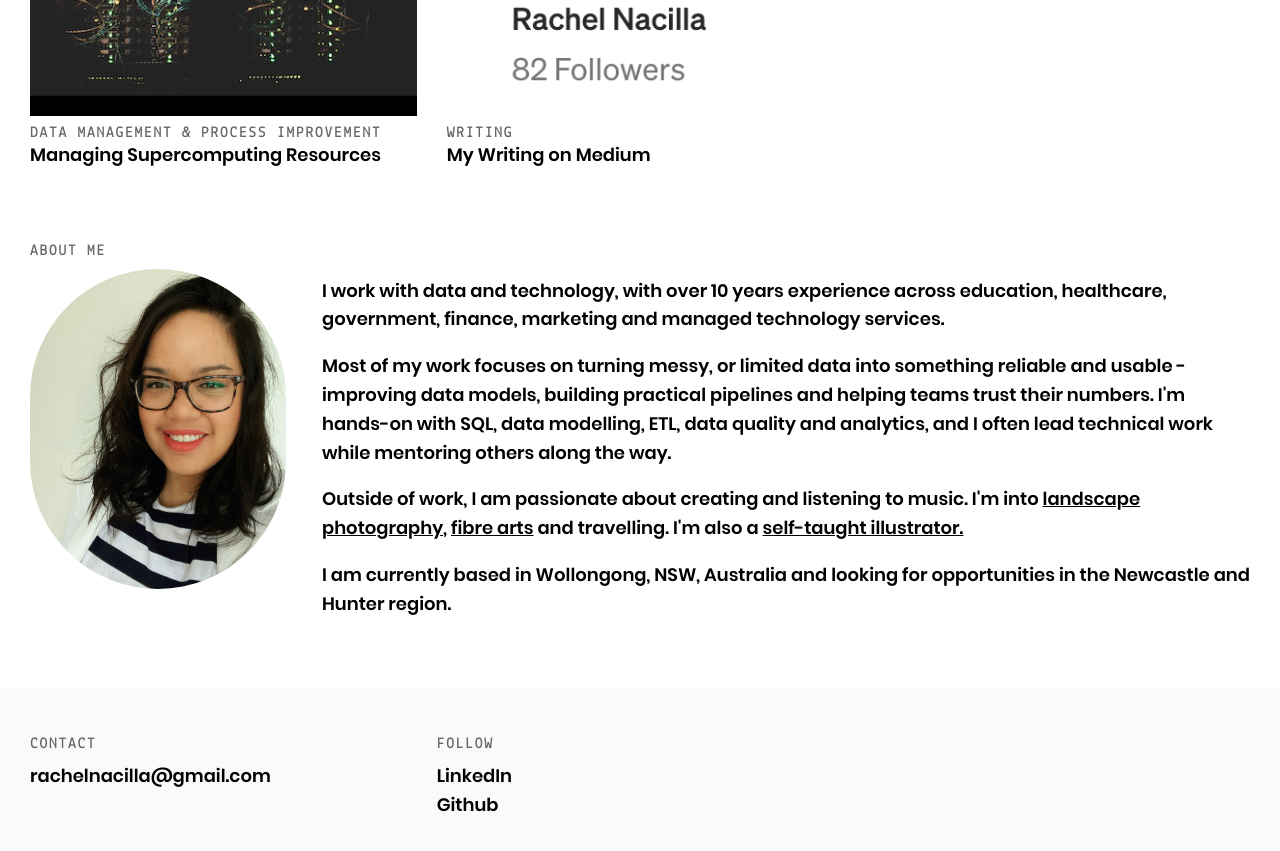
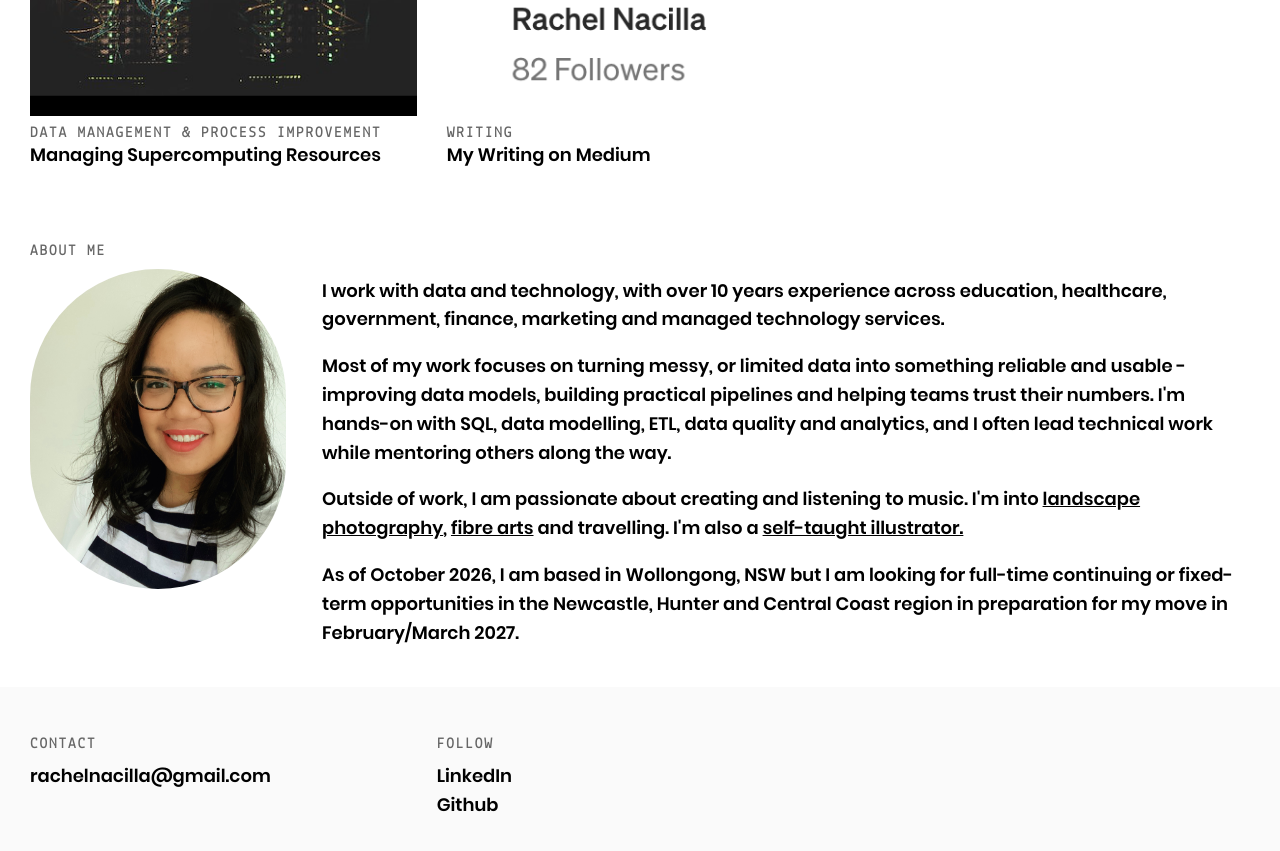
Before and after one commit to rachelnacilla/rachelnacilla.github.io, a Jekyll site: the page built from index.html, in a window 1280 px wide and 900 px high, scrolled down 1254 px. Shown: the top 851 px of the window. Built offline with Jekyll 4.4.1, drawn with Linux system fonts in a browser that asks for light colours.

Commit message:
Updated about section

```diff
--- a/index.html
+++ b/index.html
@@ -55,7 +55,7 @@
 
 				<p>Outside of work, I am passionate about creating and listening to music. I'm into <a href="https://vero.co/rachelsnicepics" target="_blank">landscape photography</a>, <a href="https://www.instagram.com/fibreartsbyrach/" target="_blank">fibre arts</a> and travelling. I'm also a <a href="https://www.behance.net/rachelnacilla" target="_blank">self-taught illustrator.</a></p>
 
-				<p>I am currently based in Wollongong, NSW, Australia and looking for opportunities in the Newcastle and Hunter region.</p>
+				<p>As of October 2026, I am based in Wollongong, NSW but I am looking for full-time continuing or fixed-term opportunities in the Newcastle, Hunter and Central Coast region in preparation for my move in February/March 2027.</p>
 			</div>
 		</section>
 	</main>
```
